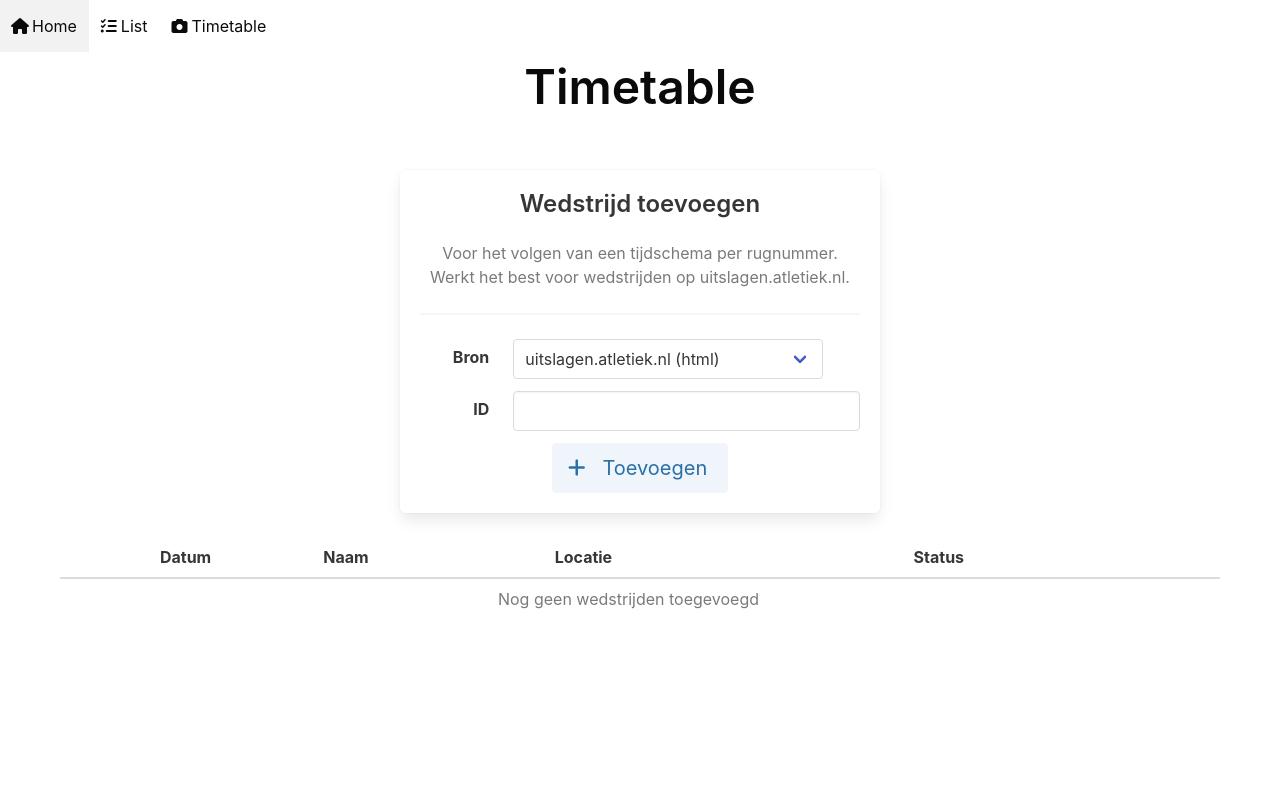
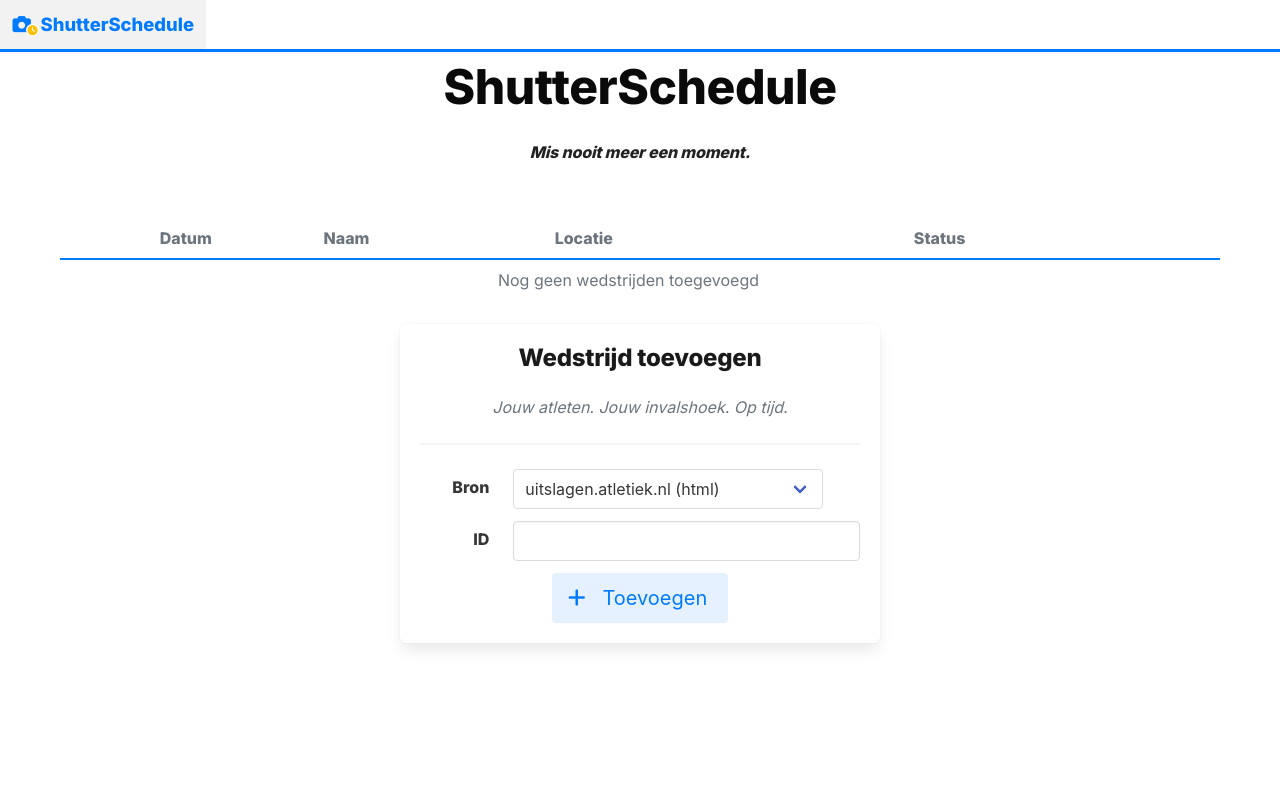
Before and after one commit to nilsbebelaar/Results-uitslagen.atletiek.nl, a Flask app: page /timetable/ in a window 1280 px wide. Run offline with Flask 3, Linux system fonts and the light colour scheme; parts of the project's set-up code (start-up, migrations or seed data) failed here and were passed over; some libraries are stand-ins or nearby versions.

Commit message:
Brand to ShutterSchedule

```diff
--- /dev/null
+++ b/app/static/css/shutterschedule.css
@@ -0,0 +1,111 @@
+/* ShutterSchedule brand skin — only loaded on the timetable pages (base_timetable.html) */
+
+:root {
+    --ss-blue: #007BFF;
+    --ss-gray: #6C757D;
+    --ss-gold: #FFC107;
+}
+
+.shutterschedule {
+    font-family: 'Inter', -apple-system, BlinkMacSystemFont, 'Segoe UI', Roboto, Helvetica, Arial, sans-serif;
+    color: var(--ss-gray);
+}
+
+.shutterschedule .title,
+.shutterschedule .subtitle,
+.shutterschedule h1,
+.shutterschedule h2,
+.shutterschedule h3 {
+    font-family: 'Inter', -apple-system, BlinkMacSystemFont, 'Segoe UI', Roboto, Helvetica, Arial, sans-serif;
+    font-weight: 800;
+    letter-spacing: -0.01em;
+    color: #1a1a1a;
+}
+
+.shutterschedule .tagline {
+    color: var(--ss-gray);
+    font-style: italic;
+}
+
+.shutterschedule .navbar {
+    border-bottom: 3px solid var(--ss-blue);
+}
+
+.shutterschedule .navbar-item.ss-brand {
+    font-weight: 800;
+    font-size: 1.15rem;
+    color: var(--ss-blue) !important;
+}
+
+.shutterschedule .ss-brand-icon {
+    color: var(--ss-blue);
+    margin-right: 0.4em;
+}
+
+.shutterschedule .ss-icon-stack {
+    position: relative;
+    display: inline-block;
+    width: 1.25em;
+    height: 1em;
+    line-height: 1em;
+}
+
+.shutterschedule .ss-icon-stack .ss-icon-clock {
+    position: absolute;
+    right: -0.3em;
+    bottom: -0.25em;
+    font-size: 0.55em;
+    color: var(--ss-gold);
+    background: #fff;
+    border-radius: 50%;
+    padding: 1px;
+    line-height: 1;
+}
+
+.shutterschedule a:not(.button):not(.tag):not(.navbar-item) {
+    color: var(--ss-blue);
+}
+
+.shutterschedule .tabs a {
+    color: var(--ss-gray);
+}
+
+.shutterschedule .tabs li.is-active a {
+    color: var(--ss-blue);
+    border-bottom-color: var(--ss-blue);
+}
+
+.shutterschedule .button.is-info {
+    background-color: var(--ss-blue);
+    border-color: transparent;
+}
+
+.shutterschedule .button.is-info.is-light {
+    background-color: rgba(0, 123, 255, 0.1);
+    color: var(--ss-blue);
+}
+
+.shutterschedule .button.is-warning.is-light {
+    background-color: rgba(255, 193, 7, 0.2);
+    color: #8a6300;
+}
+
+.shutterschedule .notification.is-info {
+    background-color: rgba(0, 123, 255, 0.08);
+    color: #004a99;
+}
+
+.shutterschedule .notification.is-error {
+    background-color: rgba(220, 53, 69, 0.1);
+    color: #a12631;
+}
+
+.shutterschedule .has-text-grey {
+    color: var(--ss-gray) !important;
+}
+
+.shutterschedule table.competitions thead th,
+.shutterschedule table.table thead th {
+    color: var(--ss-gray);
+    border-bottom-color: var(--ss-blue);
+}
--- /dev/null
+++ b/app/templates/base_timetable.html
@@ -0,0 +1,68 @@
+<!DOCTYPE html>
+<html>
+
+<head>
+  <meta charset="utf-8">
+  <meta http-equiv="X-UA-Compatible" content="IE=edge">
+  <meta name="viewport" content="width=device-width, initial-scale=1">
+  <meta name="robots" content="noindex,nofollow">
+  <title>ShutterSchedule</title>
+  <link rel="stylesheet" href="https://cdn.jsdelivr.net/npm/bulma@0.9.4/css/bulma.min.css"
+    integrity="sha256-rTpdO0HXBCNpreAHcu6tB2Ppg515Vo+5GtYSsnNLz+8=" crossorigin="anonymous">
+  <link rel="stylesheet"
+    href="https://cdn.jsdelivr.net/npm/@creativebulma/bulma-tooltip@1.2.0/dist/bulma-tooltip.min.css"
+    integrity="sha256-OdzWB7wl1AMkFaqhYBnoQJGUJMDAexXa44rXs/d2n4A=" crossorigin="anonymous">
+  <link rel="preconnect" href="https://fonts.googleapis.com">
+  <link rel="preconnect" href="https://fonts.gstatic.com" crossorigin>
+  <link rel="stylesheet" href="https://fonts.googleapis.com/css2?family=Inter:wght@400;600;800&display=swap">
+  <link rel="stylesheet" href="/static/css/uitslagen.css">
+  <link rel="stylesheet" href="/static/css/shutterschedule.css">
+  <link rel="stylesheet" href="/static/css/flag-css.min.css">
+  <script src="https://cdn.jsdelivr.net/npm/jquery@3.6.3/dist/jquery.min.js"
+    integrity="sha256-pvPw+upLPUjgMXY0G+8O0xUf+/Im1MZjXxxgOcBQBXU=" crossorigin="anonymous"></script>
+  <script src="https://kit.fontawesome.com/e2b7318c5c.js" crossorigin="anonymous"></script>
+</head>
+
+<body class="shutterschedule">
+  <nav class="navbar is-white" role="navigation" aria-label="main navigation">
+    <div id="navbarMenu" class="navbar-menu is-active">
+      <div class="navbar-start">
+        <a href="{{ url_for('timetable.index') }}" class="navbar-item ss-brand">
+          <span class="icon ss-brand-icon">
+            <span class="ss-icon-stack">
+              <i class="fa-solid fa-camera"></i>
+              <i class="fa-solid fa-clock ss-icon-clock"></i>
+            </span>
+          </span>
+          <span>ShutterSchedule</span>
+        </a>
+      </div>
+    </div>
+  </nav>
+  <section class="hero is-white">
+    <div class="hero-body pt-2 pb-5">
+      <div class="container has-text-centered">
+        <div class="content is-medium">
+          {% block header %}
+          {% endblock %}
+        </div>
+      </div>
+    </div>
+  </section>
+  <section class="section pt-3">
+    {% with messages = get_flashed_messages(with_categories=true) %}
+    {% if messages %}
+    <div class="message-column-centered">
+      <div class="notification has-text-centered is-{{messages[0][0]}}">
+        {{messages[0][1]}}
+      </div>
+    </div>
+    {% endif %}
+    {% endwith %}
+
+    {% block content %}
+    {% endblock %}
+  </section>
+</body>
+
+</html>
--- a/app/timetable/routes.py
+++ b/app/timetable/routes.py
@@ -1,5 +1,5 @@
 from flask import Blueprint, render_template, request, redirect, url_for, flash
-from threading import Thread
+from threading import Thread, Lock
 from datetime import datetime
 from app.main.background import get_competition_info_xml, get_registrations, save_to_file
 from app.timetable.storage import load_index, load_comp, schedule_path, update_index_entry, set_status
@@ -50,6 +50,18 @@ def bibs_param(bibs):
     return ','.join(sorted(bibs, key=lambda b: (len(b), b)))
 
 
+_updating_lock = Lock()
+_updating_ids = set()
+
+
+def try_start_update(id):
+    with _updating_lock:
+        if id in _updating_ids:
+            return False
+        _updating_ids.add(id)
+        return True
+
+
 def run_pipeline(id, domain, source):
     comp = {'id': id, 'domain': domain, 'source': source}
     try:
@@ -59,6 +71,9 @@ def run_pipeline(id, domain, source):
         update_index_entry(comp, status='Ready')
     except Exception:
         set_status(id, 'Error', domain=domain, source=source)
+    finally:
+        with _updating_lock:
+            _updating_ids.discard(id)
 
 
 @timetable_bp.route('/timetable/', methods=['GET'])
@@ -75,11 +90,12 @@ def add():
 
     domain = DOMAINS.get(domain_code)
     if not domain:
-        flash(f'Domain {domain_code} not supported', 'error')
+        flash(f'Domein {domain_code} wordt niet ondersteund', 'error')
         return redirect(url_for('timetable.index'))
 
-    set_status(id, 'Loading', domain=domain, source=source)
-    Thread(target=run_pipeline, args=(id, domain, source)).start()
+    if try_start_update(str(id)):
+        set_status(id, 'Loading', domain=domain, source=source)
+        Thread(target=run_pipeline, args=(id, domain, source)).start()
 
     return redirect(url_for('timetable.view', id=id))
 
@@ -91,10 +107,14 @@ def update(id):
         flash(f"Wedstrijd '{id}' niet gevonden", 'error')
         return redirect(url_for('timetable.index'))
 
-    set_status(id, 'Loading', domain=entry['domain'], source=entry['source'])
-    Thread(target=run_pipeline, args=(entry['id'], entry['domain'], entry['source'])).start()
+    if try_start_update(str(id)):
+        set_status(id, 'Loading', domain=entry['domain'], source=entry['source'])
+        Thread(target=run_pipeline, args=(entry['id'], entry['domain'], entry['source'])).start()
 
-    return redirect(url_for('timetable.view', id=id, bibs=request.args.get('bibs'), view=request.args.get('view')))
+    return redirect(url_for(
+        'timetable.view', id=id,
+        bibs=request.args.get('bibs'), view=request.args.get('view'), done=request.args.get('done'),
+    ))
 
 
 @timetable_bp.route('/timetable/<id>', methods=['GET'])
@@ -111,6 +131,7 @@ def view(id):
     status = entry.get('status') if entry else None
     athletes = list(comp['athletes'].values())
     bibs = parse_bibs(request.args.get('bibs', ''))
+    done = parse_bibs(request.args.get('done', ''))
     view_mode = request.args.get('view', 'time')
     q = (request.args.get('q') or '').strip()
 
@@ -122,10 +143,10 @@ def view(id):
         ]
         if len(matches) == 1:
             bibs.add(matches[0]['bib'])
-            return redirect(url_for('timetable.view', id=id, bibs=bibs_param(bibs), view=view_mode))
+            return redirect(url_for('timetable.view', id=id, bibs=bibs_param(bibs), view=view_mode, done=bibs_param(done)))
         elif len(matches) == 0:
             flash(f"Geen atleet gevonden voor '{q}'", 'error')
-            return redirect(url_for('timetable.view', id=id, bibs=bibs_param(bibs), view=view_mode))
+            return redirect(url_for('timetable.view', id=id, bibs=bibs_param(bibs), view=view_mode, done=bibs_param(done)))
         else:
             candidates = [
                 {**a, 'add_param': bibs_param(bibs | {a['bib']})}
@@ -139,7 +160,10 @@ def view(id):
     for athlete in selected:
         name = f"{athlete['firstname']} {athlete['lastname']}"
         club = athlete.get('club')
+        is_done = athlete['bib'] in done
         remove_param = bibs_param(bibs - {athlete['bib']})
+        remove_done_param = bibs_param(done - {athlete['bib']})
+        done_param = bibs_param(done ^ {athlete['bib']})
         entries = []
         for sl in athlete.get('startlists', []):
             date_time = sl.get('date_time')
@@ -148,6 +172,7 @@ def view(id):
                 'bib': athlete['bib'],
                 'name': name,
                 'club': club,
+                'is_done': is_done,
                 'event': sl.get('name') or sl.get('name_short'),
                 'time': date_time,
                 'date_display': format_date(dt) if dt else '',
@@ -155,14 +180,19 @@ def view(id):
                 'indicator': time_indicator(dt) if dt else None,
                 'url': sl.get('url'),
                 'remove_param': remove_param,
+                'remove_done_param': remove_done_param,
+                'done_param': done_param,
             })
         rows.extend(entries)
         groups.append({
             'bib': athlete['bib'],
             'name': name,
             'club': club,
+            'is_done': is_done,
             'rows': sorted(entries, key=lambda r: r['time'] or ''),
             'remove_param': remove_param,
+            'remove_done_param': remove_done_param,
+            'done_param': done_param,
         })
 
     if view_mode == 'athlete':
@@ -178,6 +208,7 @@ def view(id):
         view_mode=view_mode,
         bibs=bibs,
         bibs_param=bibs_param(bibs),
+        done_param=bibs_param(done),
         candidates=candidates,
         q=q,
         status=status,
--- a/app/timetable/templates/timetable/index.html
+++ b/app/timetable/templates/timetable/index.html
@@ -1,14 +1,65 @@
-{% extends "base.html" %}
+{% extends "base_timetable.html" %}
 
 {% block header %}
-<p class="title is-1">Timetable</p>
+<p class="title is-1">ShutterSchedule</p>
+<p class="subtitle is-6 tagline">Mis nooit meer een moment.</p>
 {% endblock %}
 
 {% block content %}
+<div class="home-column-centered">
+  <table class="table is-hoverable competitions is-fullwidth is-hidden-mobile">
+    <thead>
+      <tr>
+        <th class="has-text-centered">Datum</th>
+        <th>Naam</th>
+        <th>Locatie</th>
+        <th class="has-text-centered">Status</th>
+        <th></th>
+      </tr>
+    </thead>
+    <tbody>
+      {% for comp in comps %}
+      <tr>
+        <td class="has-text-centered">{{comp.date_print}}</td>
+        <td>{{comp.name or comp.id}}</td>
+        <td>{{comp.location or ''}}</td>
+        <td class="has-text-centered">{{comp.status}}</td>
+        <td class="has-text-centered">
+          <a href="{{url_for('timetable.view', id=comp.id)}}" class="button is-info is-light">
+            <span class="icon is-small"><i class="fas fa-table-list"></i></span>
+            <span>Bekijk</span>
+          </a>
+        </td>
+      </tr>
+      {% else %}
+      <tr>
+        <td colspan="5" class="has-text-centered has-text-grey">Nog geen wedstrijden toegevoegd</td>
+      </tr>
+      {% endfor %}
+    </tbody>
+  </table>
+
+  <div class="is-hidden-tablet">
+    {% for comp in comps %}
+    <a href="{{url_for('timetable.view', id=comp.id)}}" class="mobile-competition-row">
+      <div class="mcr-when">{{comp.date_print}}</div>
+      <div class="mcr-info">
+        <div><strong>{{comp.name or comp.id}}</strong></div>
+        <div class="has-text-grey is-size-7">{{comp.location or ''}}{% if comp.status %} &middot; {{comp.status}}{% endif %}</div>
+      </div>
+      <div class="mcr-action">
+        <span class="icon has-text-info"><i class="fas fa-table-list"></i></span>
+      </div>
+    </a>
+    {% else %}
+    <p class="has-text-centered has-text-grey">Nog geen wedstrijden toegevoegd</p>
+    {% endfor %}
+  </div>
+</div>
+
 <div class="main-column-centered box">
   <p class="title is-4 has-text-centered">Wedstrijd toevoegen</p>
-  <p class="has-text-centered has-text-grey">Voor het volgen van een tijdschema per rugnummer. Werkt het best voor
-    wedstrijden op uitslagen.atletiek.nl.</p>
+  <p class="has-text-centered tagline">Jouw atleten. Jouw invalshoek. Op tijd.</p>
   <hr>
   <form method="POST" action="{{url_for('timetable.add')}}">
     <div class="field is-horizontal">
@@ -54,38 +105,4 @@
     </div>
   </form>
 </div>
-
-<div class="home-column-centered">
-  <table class="table is-hoverable competitions is-fullwidth">
-    <thead>
-      <tr>
-        <th class="has-text-centered">Datum</th>
-        <th>Naam</th>
-        <th>Locatie</th>
-        <th class="has-text-centered">Status</th>
-        <th></th>
-      </tr>
-    </thead>
-    <tbody>
-      {% for comp in comps %}
-      <tr>
-        <td class="has-text-centered">{{comp.date_print}}</td>
-        <td>{{comp.name or comp.id}}</td>
-        <td>{{comp.location or ''}}</td>
-        <td class="has-text-centered">{{comp.status}}</td>
-        <td class="has-text-centered">
-          <a href="{{url_for('timetable.view', id=comp.id)}}" class="button is-info is-light">
-            <span class="icon is-small"><i class="fas fa-table-list"></i></span>
-            <span>Bekijk</span>
-          </a>
-        </td>
-      </tr>
-      {% else %}
-      <tr>
-        <td colspan="5" class="has-text-centered has-text-grey">Nog geen wedstrijden toegevoegd</td>
-      </tr>
-      {% endfor %}
-    </tbody>
-  </table>
-</div>
 {% endblock %}
--- a/app/timetable/templates/timetable/loading.html
+++ b/app/timetable/templates/timetable/loading.html
@@ -1,7 +1,8 @@
-{% extends "base.html" %}
+{% extends "base_timetable.html" %}
 
 {% block header %}
 <p class="title is-1">Bezig met ophalen...</p>
+<p class="subtitle is-6 tagline">Precisietiming voor actiefotografie.</p>
 {% endblock %}
 
 {% block content %}
```
Also changed, not shown: app/static/css/uitslagen.css (+27 -4 lines), app/timetable/templates/timetable/view.html (+36 -15 lines).
